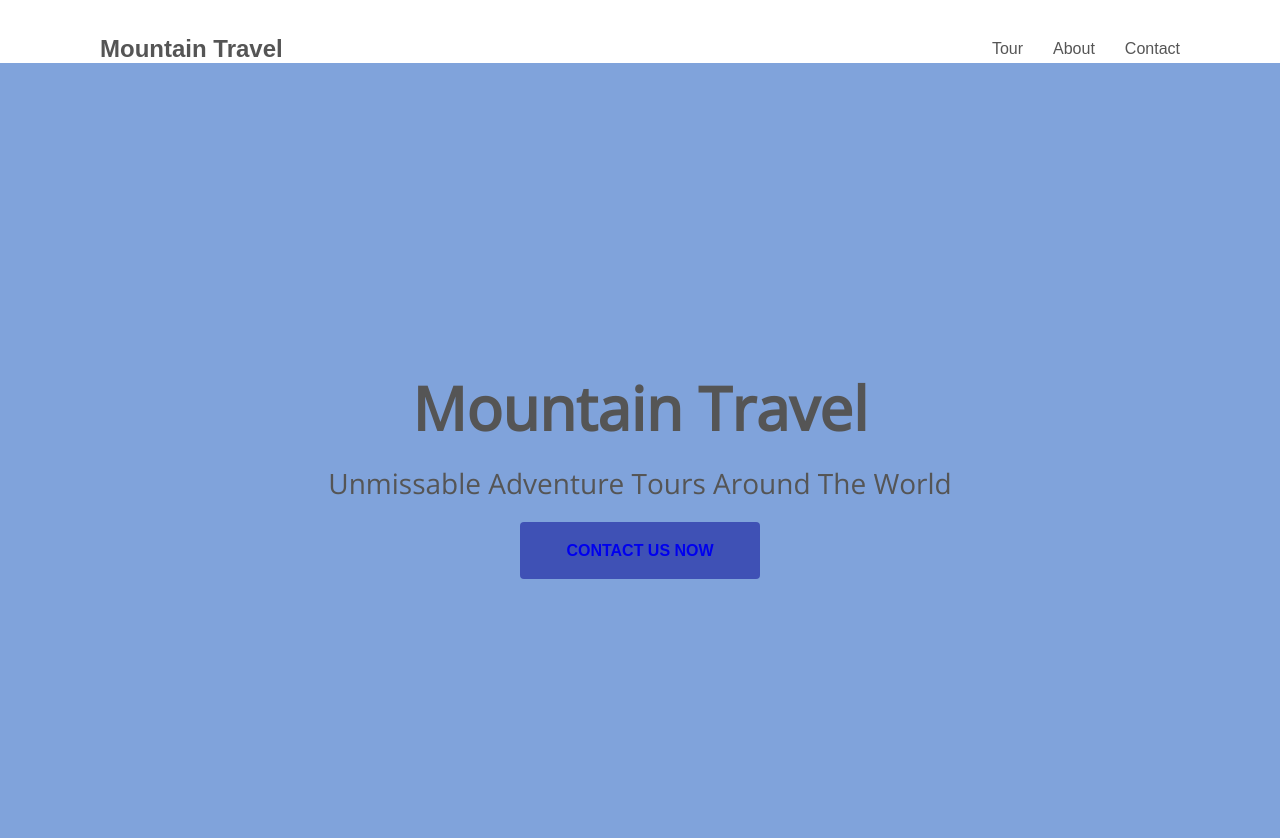
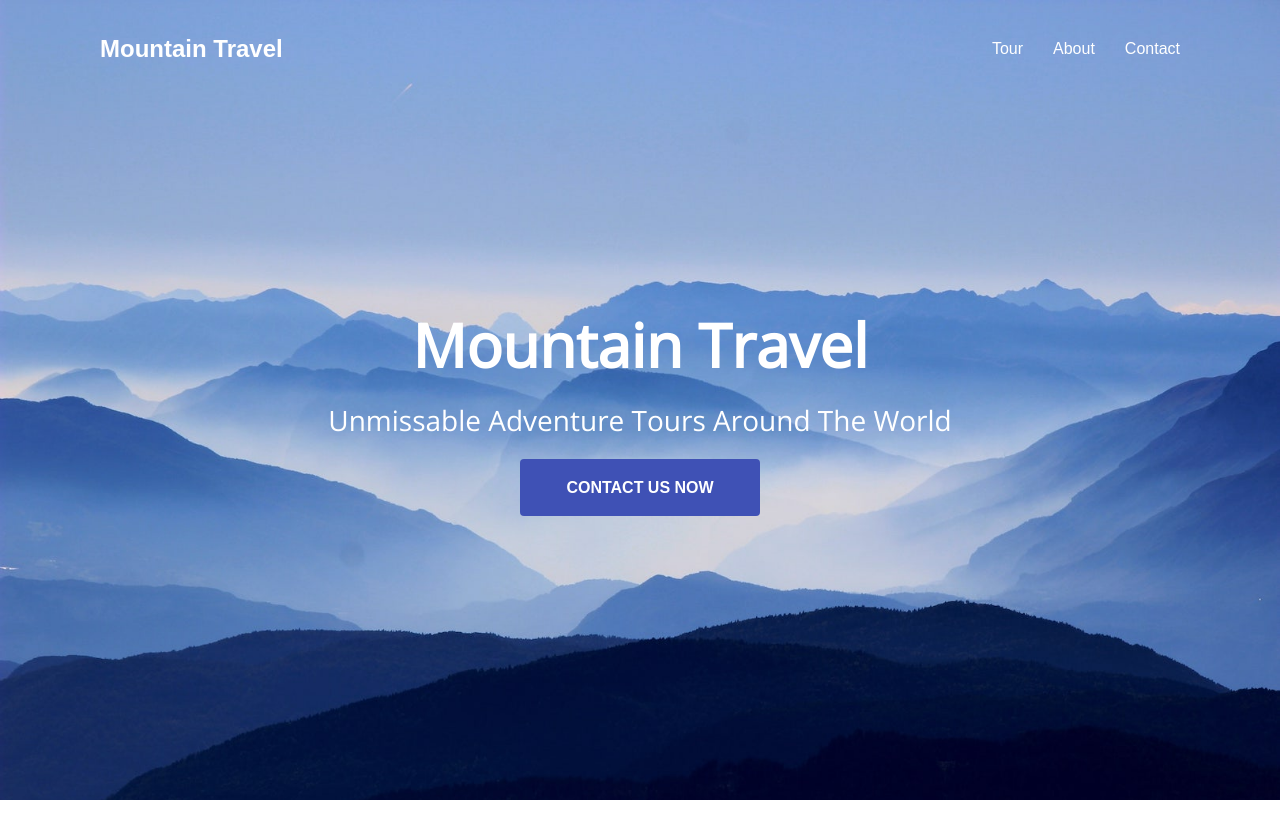
Before and after one commit to onso89/Mountain_Travel_WebApp_project, a plain HTML site: page index.html in a window 1280 px wide. After the commit the page ends 800 px from the top, so only its background shows below. Drawn offline with nearby package versions, Linux system fonts and the light colour scheme.

Commit message:
fix image url path and add animation to hero-content-area and edit general, header, hero styles

```diff
--- a/assets/css/styles.css
+++ b/assets/css/styles.css
@@ -18,6 +18,7 @@ nav{
 a {
     text-decoration: none;
     opacity: 0.75;
+    color: #fff;
   }
 
 a:hover {
@@ -44,12 +45,15 @@ section {
 /* header styles  */
 
 header {
+    position: absolute;
+    width: 100%;
     display: flex;
     justify-content: space-between;
     align-items: center;
     padding: 35px 100px 0;
     animation: 1s fadein 0.5s forwards;
     opacity: 0;
+    color: #fff;
 }
 
 @keyframes fadein {
@@ -78,6 +82,7 @@ header nav li {
     justify-content: center;
     text-align: center;
     min-height: 100vh;
+    color: #fff;
 }
 
 .hero .background-image {
@@ -104,3 +109,16 @@ header nav li {
 .hero a.btn {
   padding: 20px 46px;
 }
+
+.hero-content-area {
+    opacity: 0;
+    margin-top: 100px;
+    animation: 1s slidefade 1s forwards;
+}
+
+@keyframes slidefade {
+    100% {
+        opacity: 1;
+        margin: 0;
+    }
+}
--- a/index.html
+++ b/index.html
@@ -20,7 +20,7 @@
 </header>
 
 <section class="hero">
-  <div class="background-image" style="background-image: url(assests.img/main.jpg);"></div>
+  <div class="background-image" style="background-image: url(assets/img/main.jpg);"></div>
   <div class="hero-content-area">
     <h1>Mountain Travel</h1>
     <h3>Unmissable Adventure Tours Around The World</h3>
```
